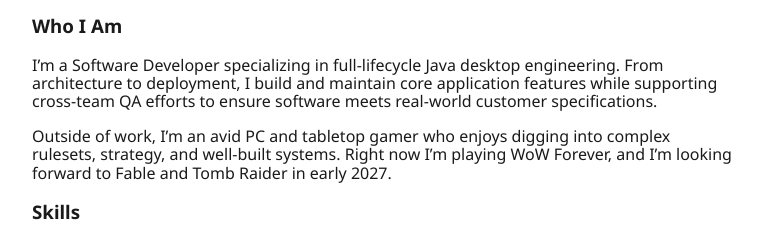
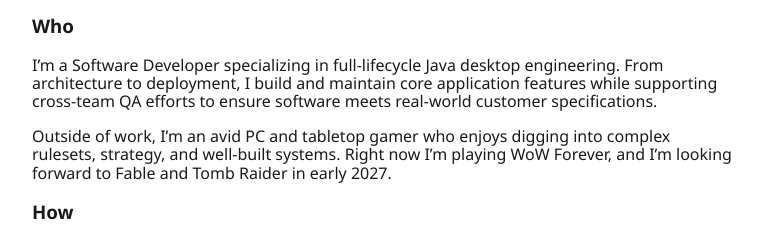
Before and after one commit to jordanncoats/jordanncoats.github.io, a plain HTML site: page index.html in a window 1280 px wide. Shown: the part 423-659 px from the top of the page, without its empty margins (258-1020 px from the left). Drawn offline with Linux system fonts and the light colour scheme.

Commit message:
Update index.html

```diff
--- a/index.html
+++ b/index.html
@@ -37,7 +37,7 @@
 
         <main>
             <section id="who">
-                <h2>Who I Am</h2>
+                <h2>Who</h2>
                 <p>
                     I’m a Software Developer specializing in full-lifecycle Java desktop engineering. From architecture to deployment, I build and maintain core application features while supporting cross-team QA efforts to ensure software meets real-world customer specifications.
                 </p>
@@ -46,8 +46,8 @@
                 </p>
             </section>
 
-            <section id="skills">
-                <h2>Skills</h2>
+            <section id="how">
+                <h2>How</h2>
                 <ul>
                     <li><strong>Languages:</strong> Java, C++, Python</li>
                     <li><strong>Development:</strong> JavaFX, Desktop Applications, Web Development</li>
```
